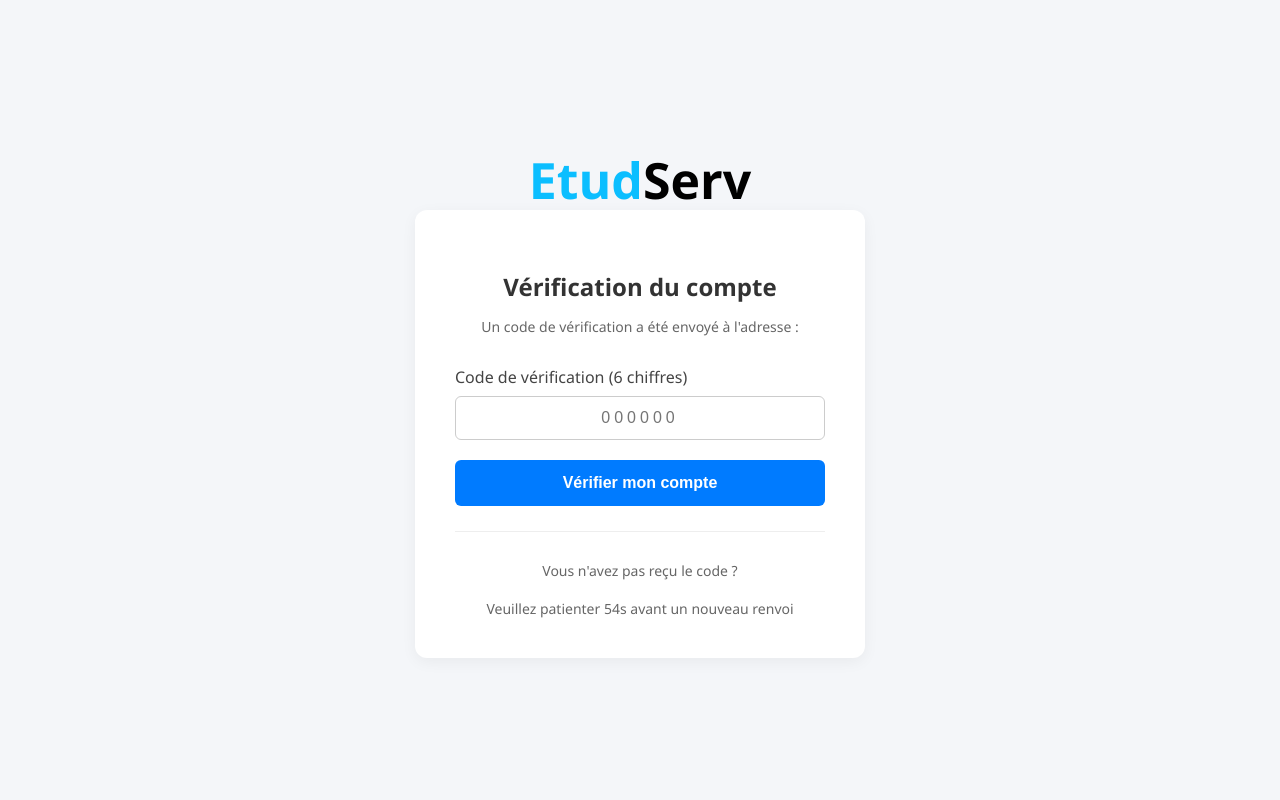
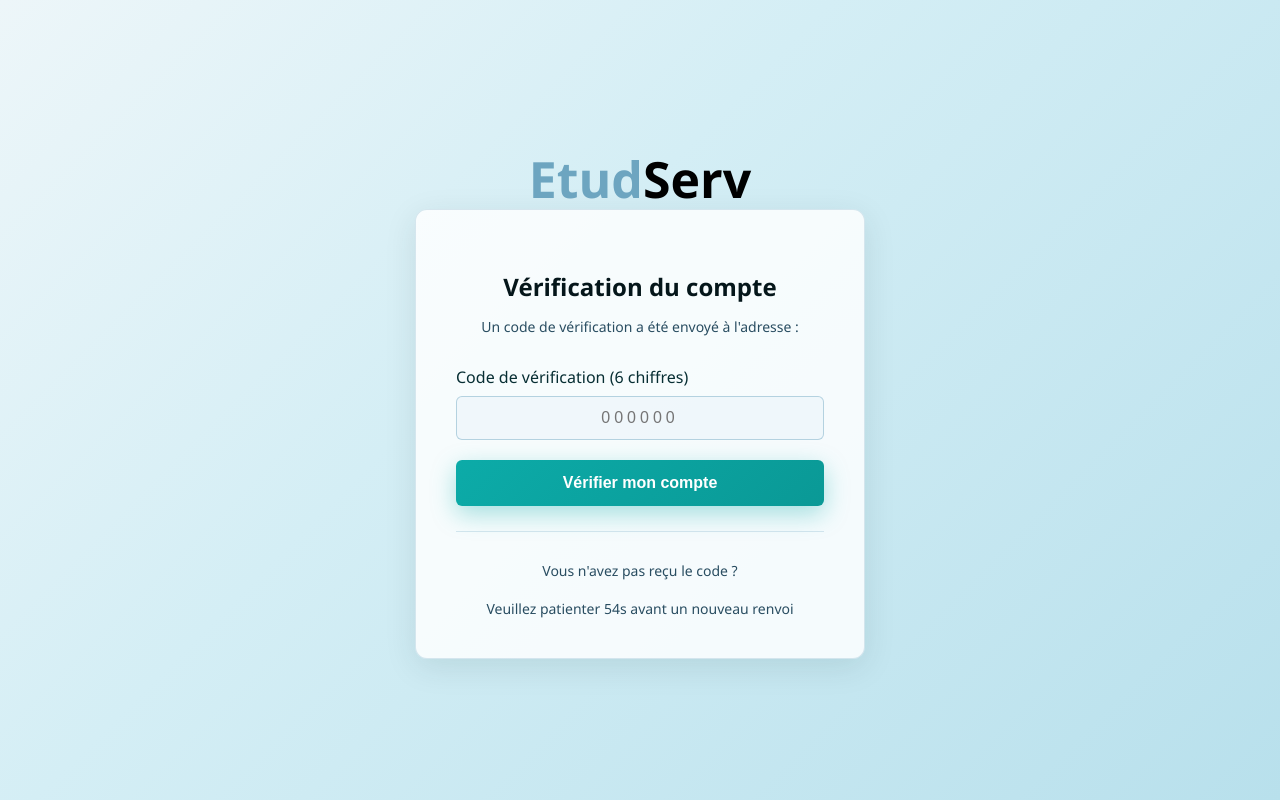
Before and after one commit to MedAbdellahi887/projet-INSAT, a Laravel app: page /login/verify in a window 1280 px wide. Run offline with Laravel 12, Linux system fonts and the light colour scheme.

Commit message:
Update verify-otp.blade.php

```diff
--- a/resources/views/auth/verify-otp.blade.php
+++ b/resources/views/auth/verify-otp.blade.php
@@ -8,7 +8,7 @@
     <style>
         body {
     font-family: 'Segoe UI', Tahoma, Geneva, Verdana, sans-serif;
-            background-color: #f4f6f9;
+    background: linear-gradient(135deg, #EDF6F9 0%, #d4eef5 40%, #b8e0ec 100%);
     margin: 0;
     display: flex;
     flex-direction: column;
@@ -22,30 +22,38 @@
     padding: 20px;
 }
 .register-box {
-            background: #ffffff;
+    background: rgba(255, 255, 255, 0.82);
     padding: 40px;
     border-radius: 12px;
-            box-shadow: 0 4px 15px rgba(0,0,0,0.05);
+    box-shadow: 0 8px 32px rgba(7,46,51,0.10);
     text-align: center;
+    border: 1.5px solid rgba(109,165,192,0.25);
 }
-        h2 { color: #333; margin-bottom: 10px; }
-        .subtitle { color: #666; font-size: 14px; margin-bottom: 30px; }
+h2 { color: #05161A; margin-bottom: 10px; }
+.subtitle { color: #294D61; font-size: 14px; margin-bottom: 30px; }
 .form-group { text-align: left; margin-bottom: 20px; }
-        label { display: block; margin-bottom: 8px; color: #444; font-weight: 500; }
+label { display: block; margin-bottom: 8px; color: #072E33; font-weight: 500; }
 input[type="text"] {
     width: 100%;
     padding: 12px;
-            border: 1px solid #ccc;
+    border: 1.5px solid rgba(109,165,192,0.45);
     border-radius: 6px;
     box-sizing: border-box;
     font-size: 16px;
     text-align: center;
     letter-spacing: 4px;
+    background: rgba(237,246,249,0.70);
+    color: #05161A;
+}
+input[type="text"]:focus {
+    border-color: #0CABA8;
+    outline: none;
+    box-shadow: 0 0 0 3px rgba(12,171,168,0.12);
 }
 .btn-verify {
     width: 100%;
     padding: 14px;
-            background-color: #007bff;
+    background: linear-gradient(135deg, #0CABA8 0%, #0A9996 100%);
     color: white;
     border: none;
     border-radius: 6px;
@@ -53,40 +61,44 @@
     cursor: pointer;
     font-weight: bold;
     transition: background 0.3s ease;
+    box-shadow: 0 8px 24px rgba(12,171,168,0.35);
 }
-        .btn-verify:hover { background-color: #0056b3; }
-        .error-message { color: #dc3545; font-size: 13px; margin-top: 5px; display: block; text-align: left; }
+.btn-verify:hover { background: linear-gradient(135deg, #0A9996 0%, #072E33 100%); }
+.error-message { color: #EF4444; font-size: 13px; margin-top: 5px; display: block; text-align: left; }
 
 /* Nouveaux styles pour le renvoi de code */
 .success-message {
-            background-color: #d4edda;
-            color: #155724;
+    background: linear-gradient(135deg, #ECFDF5, #d1fae5);
+    color: #065F46;
     padding: 10px;
     border-radius: 6px;
     margin-bottom: 20px;
     font-size: 14px;
+    border: 1px solid #A7F3D0;
 }
 .resend-container {
     margin-top: 25px;
-            border-top: 1px solid #eee;
+    border-top: 1px solid rgba(109,165,192,0.25);
     padding-top: 15px;
     font-size: 14px;
-            color: #666;
+    color: #294D61;
 }
 .btn-resend {
     background: none;
     border: none;
-            color: #007bff;
+    color: #0CABA8;
     cursor: pointer;
     font-weight: bold;
     text-decoration: underline;
     padding: 0;
     font-size: 14px;
 }
+.btn-resend:hover { color: #072E33; }
 .btn-resend:disabled {
-            color: #aaa;
+    color: #6DA5C0;
     cursor: not-allowed;
     text-decoration: none;
+    opacity: 0.6;
 }
 .logo-text{
     font-size:50px;
@@ -94,7 +106,8 @@
     display: inline-block;
     animation: glisseBas 2s ease-in-out infinite alternate;
 }
-        /* Définition du mouvement */
+
+/* Définition du mouvement de l'animation */
 @keyframes glisseBas {
     0% {
         transform: translateY(0); /* Position de départ */
@@ -109,7 +122,7 @@
 
     <header class="navbar">
         <div class="logo">
-            <span class="logo-text"><span style="color: #0bbeff;">Etud</span>Serv</span>
+            <span class="logo-text"><span style="color: #6DA5C0;">Etud</span>Serv</span>
         </div>
     </header>
 
```
Lines whose indentation alone changed are shown as unchanged.
